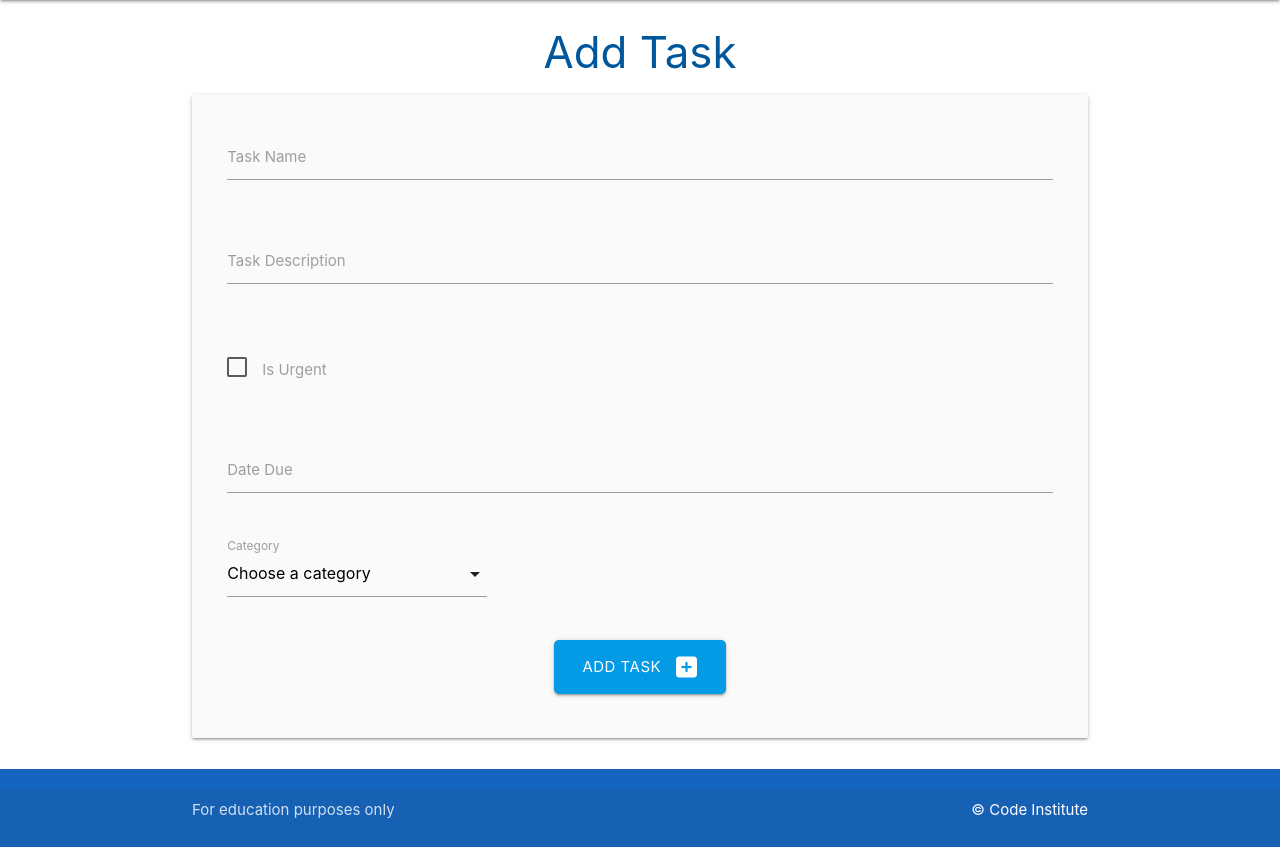
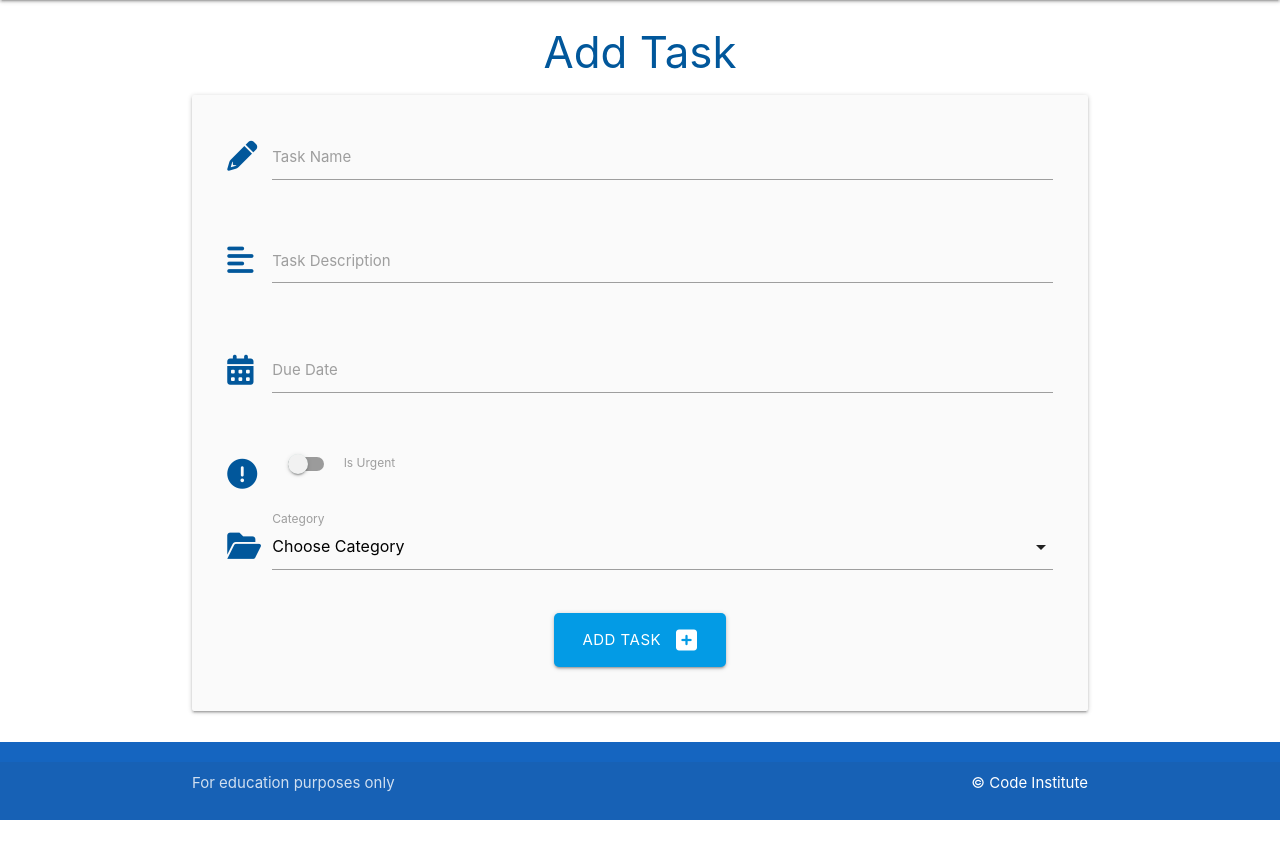
Before and after one commit to emidiovaleretto/flask-sqlalchemy-task-manager, a Flask app: template taskmanager/templates/add_task.html in a window 1280 px wide. Shown: the part 64-911 px from the top of the page. After the commit the page ends 884 px from the top, so only its background shows below. Run offline with Flask 2, Linux system fonts and the light colour scheme; the template is opened without the code that fills it, so the values that code supplies are empty.

Commit message:
Add icons to the form.

```diff
--- a/taskmanager/templates/add_task.html
+++ b/taskmanager/templates/add_task.html
@@ -1,60 +1,61 @@
-{% extends 'base.html' %}
-
+{% extends "base.html" %}
 {% block content %}
-
 
 <h3 class="light-blue-text text-darken-4 center-align">Add Task</h3>
 
 <div class="row card-panel grey lighten-5">
     <form class="col s12" method="POST" action="{{ url_for('add_task') }}">
+        <!-- task name -->
         <div class="row">
             <div class="input-field col s12">
-                    <input id="task_name" name="task_name" minlength="3" maxlength="25" type="text" class="validate"
-                        required>
+                <i class="fas fa-pencil-alt prefix light-blue-text text-darken-4"></i>
+                <input id="task_name" name="task_name" minlength="5" maxlength="50" type="text" class="validate" required>
                 <label for="task_name">Task Name</label>
             </div>
         </div>
-
+        <!-- task description -->
         <div class="row">
             <div class="input-field col s12">
-                    <input id="task_description" name="task_description" minlength="3" maxlength="255" type="text"
-                        class="validate" required>
+                <i class="fas fa-align-left prefix light-blue-text text-darken-4"></i>
+                <textarea id="task_description" name="task_description" minlength="5" maxlength="200"
+                    type="text" class="materialize-textarea validate" required></textarea>
                 <label for="task_description">Task Description</label>
             </div>
         </div>
-
+        <!-- due date -->
         <div class="row">
             <div class="input-field col s12">
-                    <p>
-                        <label>
-                            <input type="checkbox" id="is_urgent" name="is_urgent" class="filled-in validate">
-                            <span>Is Urgent</span>
-                        </label>
-                    </p>
+                <i class="fas fa-calendar-alt prefix light-blue-text text-darken-4"></i>
+                <input id="due_date" name="due_date" type="text" class="datepicker validate" required>
+                <label for="due_date">Due Date</label>
             </div>
         </div>
-
+        <!-- is urgent -->
         <div class="row">
             <div class="input-field col s12">
-                    <input type="text" class="datepicker" id="date_due" name="date_due">
-                    <label for="date_due">Date Due</label>
+                <div class="switch">
+                    <i class="fas fa-exclamation-circle prefix light-blue-text text-darken-4"></i>
+                    <label for="is_urgent">
+                        <input id="is_urgent" name="is_urgent" type="checkbox">
+                        <span class="lever"></span>
+                        Is Urgent
+                    </label>
                 </div>
             </div>
-
+        </div>
+        <!-- category id -->
         <div class="row">
-                <div class="input-field col s4">
-                    <select>
-                        <option value="" id="categories" name="categories" disabled selected>Choose a category</option>
-
+            <div class="input-field col s12">
+                <i class="fas fa-folder-open prefix light-blue-text text-darken-4"></i>
+                <select id="category_id" name="category_id" class="validate" required>
+                    <option value="" disabled selected>Choose Category</option>
                     {% for category in categories %}
                         <option value="{{ category.id }}">{{ category.category_name }}</option>
                     {% endfor %}
-
                 </select>
-                    <label for="categories">Category</label>
+                <label for="category_id">Category</label>
             </div>
         </div>
-
         <!-- submit button -->
         <div class="row">
             <div class="col s12 center-align">
@@ -66,6 +67,4 @@
     </form>
 </div>
 
-
-
 {% endblock %}
```
Lines whose indentation alone changed are shown as unchanged.
